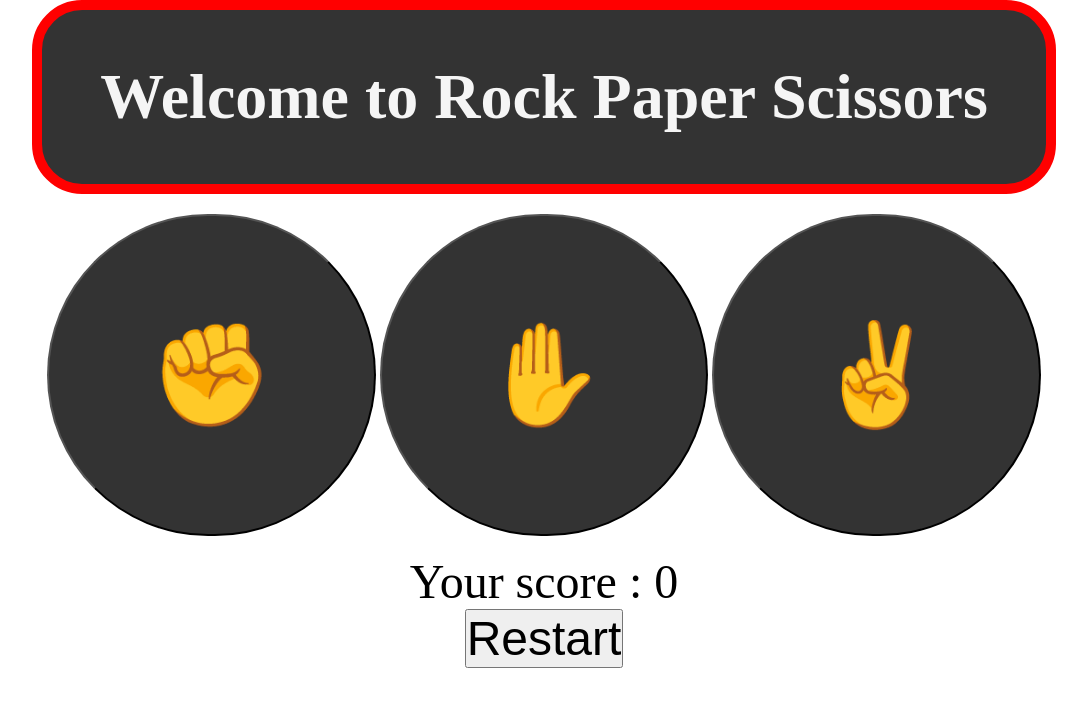
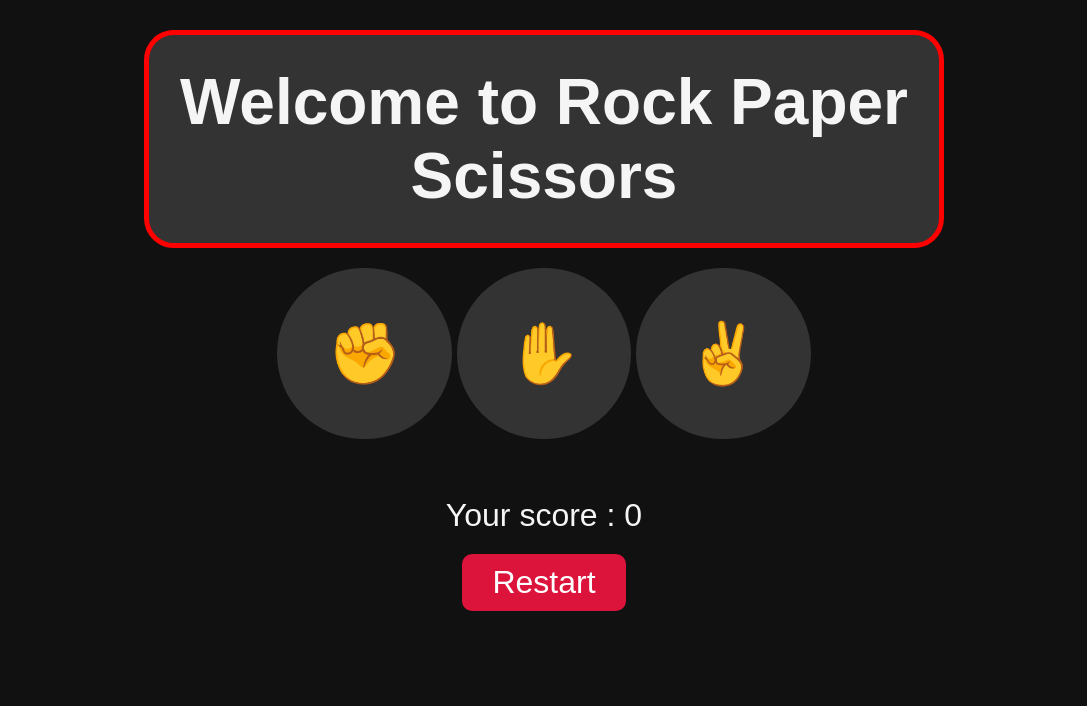
Before and after one commit to kshivvu/game, a plain HTML site: page index.html in a window 1280 px wide. Shown: the whole page, without its empty margins (96-1183 px from the left). Drawn offline with Linux system fonts and the light colour scheme.

Commit message:
better css

```diff
--- a/style.css
+++ b/style.css
@@ -1,53 +1,83 @@
-*{
+* {
     padding: 0;
     margin: 0;
-
+    box-sizing: border-box;
 }
 
-header{
+body {
+    font-family: sans-serif;
+    background-color: #111;
+    color: whitesmoke;
+    text-align: center;
+    padding: 10px;
+}
+
+header {
     background-color: #333;
     color: whitesmoke;
-
-    padding: 50px;
+    padding: 30px 20px;
     font-size: 2rem;
-    box-sizing: border-box;
     display: flex;
     justify-content: center;
     align-items: center;
-    margin: 20px auto;
+    border: 5px solid red;
+    border-radius: 30px;
+    width: 90%;
+    max-width: 800px;
+    margin: 20px auto 10px auto;
     text-align: center;
-    border: 10px solid red;
-    border-radius: 50px;
-    margin-top: 0;
-    width: 80vw;
-}
-#choice{
-    display: flex;
-    justify-content: center;
-    align-items:center;
 }
 
-#choice button{
-    background-color: #333;
-    box-sizing: border-box;
-    padding: 100px;
-    font-size: 100px;
-    border-radius: 165px
-}
-
-#score{
+#choice {
     display: flex;
     justify-content: center;
     align-items: center;
-    font-size: 3rem;
+    flex-wrap: wrap;
+    gap: 15px;
+    margin: 20px auto;
+    max-width: 600px;
 }
-#restart{
+
+#choice button {
+    background-color: #333;
+    color: white;
+    padding: 50px;
+    font-size: 60px;
+    border-radius: 100px;
+    border: none;
+    cursor: pointer;
+    transition: transform 0.2s;
+}
+
+#choice button:hover {
+    transform: scale(1.1);
+}
+
+#score {
+    display: flex;
+    justify-content: center;
+    align-items: center;
+    font-size: 2rem;
+    margin: 20px 0;
+}
+
+#restart {
     display: flex;
     justify-content: center;
     align-items: center;
 }
-#restart button{
 
-    font-size: 3rem;
+#restart button {
+    font-size: 2rem;
+    padding: 10px 30px;
+    border: none;
+    border-radius: 10px;
+    background-color: crimson;
+    color: white;
+    cursor: pointer;
+    transition: background 0.3s;
+}
 
+#restart button:hover {
+    background-color: rgb(190, 0, 0);
 }
```
